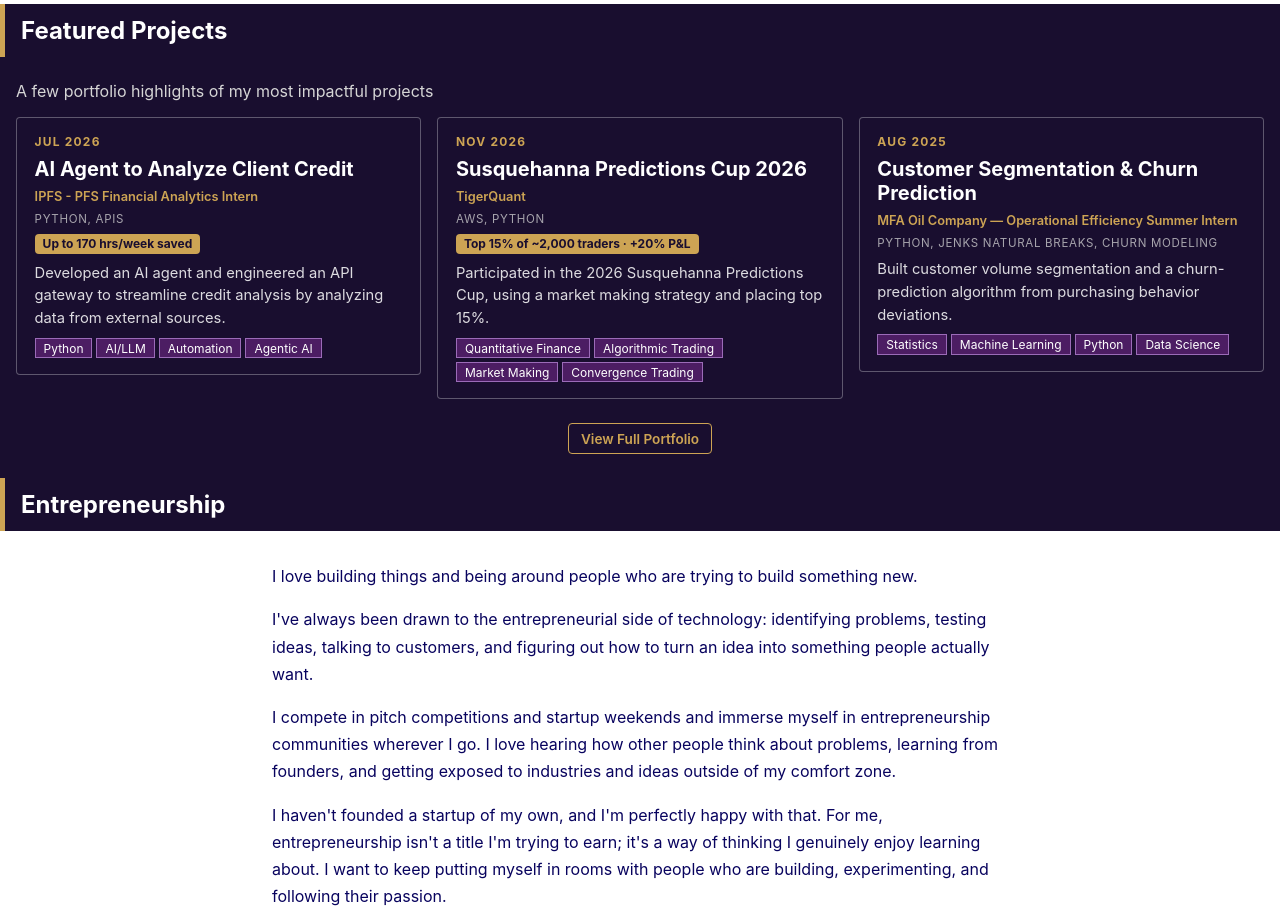
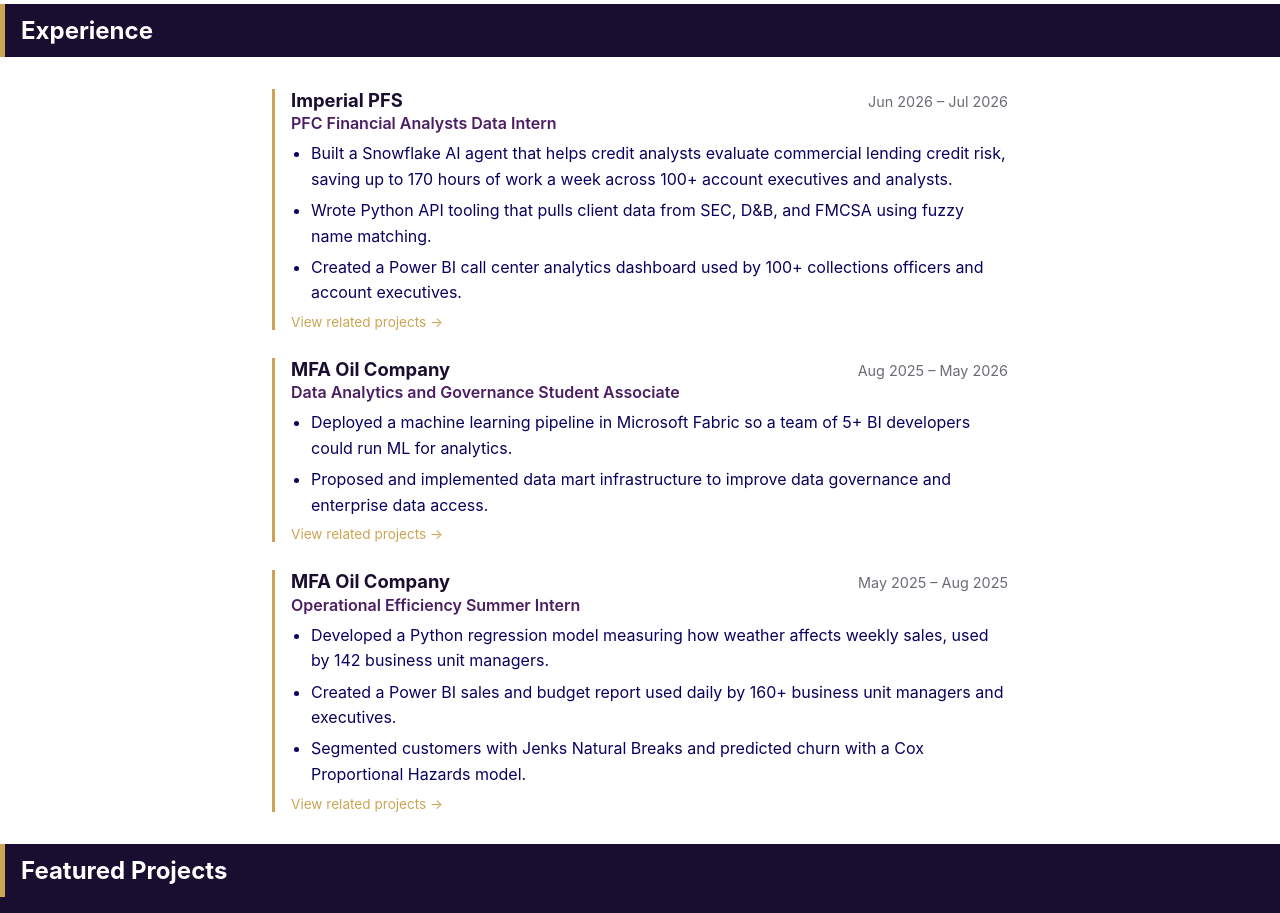
Before and after one commit to annamarkway/personal-website, a plain HTML site: page index.html in a window 1280 px wide. Shown: the part 1838-2751 px from the top of the page. Drawn offline with Linux system fonts and the light colour scheme.

Commit message:
Add Experience section to homepage
Lists Imperial PFS and both MFA Oil roles, each linking to its projects
via the employer filter.

```diff
--- a/index.html
+++ b/index.html
@@ -29,6 +29,7 @@
         <a href="#intro">Intro</a>
         <a href="#about">About</a>
         <a href="#education">Education</a>
+        <a href="#experience">Experience</a>
         <a href="#featured-projects">Featured Projects</a>
         <a href="#entrepreneurship">Entrepreneurship</a>
         <a href="#volunteering">Volunteering</a>
@@ -112,6 +113,48 @@
         </div>
     </section>
 
+    <h1 id="experience">Experience</h1>
+    <section class="experience-section">
+        <div class="experience-item">
+            <div class="experience-header">
+                <h3 class="experience-org">Imperial PFS</h3>
+                <p class="experience-dates">Jun 2026 – Jul 2026</p>
+            </div>
+            <p class="experience-role">PFC Financial Analysts Data Intern</p>
+            <ul class="experience-bullets">
+                <li>Built a Snowflake AI agent that helps credit analysts evaluate commercial lending credit risk, saving up to 170 hours of work a week across 100+ account executives and analysts.</li>
+                <li>Wrote Python API tooling that pulls client data from SEC, D&amp;B, and FMCSA using fuzzy name matching.</li>
+                <li>Created a Power BI call center analytics dashboard used by 100+ collections officers and account executives.</li>
+            </ul>
+            <a class="related-projects-link" href="portfolio.html?employer=imperial-pfs">View related projects →</a>
+        </div>
+        <div class="experience-item">
+            <div class="experience-header">
+                <h3 class="experience-org">MFA Oil Company</h3>
+                <p class="experience-dates">Aug 2025 – May 2026</p>
+            </div>
+            <p class="experience-role">Data Analytics and Governance Student Associate</p>
+            <ul class="experience-bullets">
+                <li>Deployed a machine learning pipeline in Microsoft Fabric so a team of 5+ BI developers could run ML for analytics.</li>
+                <li>Proposed and implemented data mart infrastructure to improve data governance and enterprise data access.</li>
+            </ul>
+            <a class="related-projects-link" href="portfolio.html?employer=mfa-oil-associate">View related projects →</a>
+        </div>
+        <div class="experience-item">
+            <div class="experience-header">
+                <h3 class="experience-org">MFA Oil Company</h3>
+                <p class="experience-dates">May 2025 – Aug 2025</p>
+            </div>
+            <p class="experience-role">Operational Efficiency Summer Intern</p>
+            <ul class="experience-bullets">
+                <li>Developed a Python regression model measuring how weather affects weekly sales, used by 142 business unit managers.</li>
+                <li>Created a Power BI sales and budget report used daily by 160+ business unit managers and executives.</li>
+                <li>Segmented customers with Jenks Natural Breaks and predicted churn with a Cox Proportional Hazards model.</li>
+            </ul>
+            <a class="related-projects-link" href="portfolio.html?employer=mfa-oil-intern">View related projects →</a>
+        </div>
+    </section>
+
     <h1 id="featured-projects">Featured Projects</h1>
     <section class="portfolio-section">
         <p class="portfolio-subtitle">A few portfolio highlights of my most impactful projects</p>
--- a/style.css
+++ b/style.css
@@ -281,6 +281,55 @@ p {
     color: var(--muted_gray);
     font-size: .85rem;
     text-align: center;
+}
+
+.experience-section {
+    max-width: 46rem;
+    margin: 0 auto;
+    padding: 2rem 1.5rem;
+    display: grid;
+    gap: 1.75rem;
+}
+
+.experience-item {
+    border-left: .2rem solid var(--gold);
+    padding-left: 1rem;
+}
+
+.experience-header {
+    display: flex;
+    flex-wrap: wrap;
+    justify-content: space-between;
+    align-items: baseline;
+    gap: .25rem 1rem;
+}
+
+.experience-org {
+    margin: 0;
+    color: var(--dark_blue_purple);
+    font-size: 1.15rem;
+}
+
+.experience-dates {
+    color: var(--muted_gray);
+    font-size: .9rem;
+}
+
+.experience-role {
+    color: var(--bright_purple);
+    font-weight: 600;
+    margin-top: .15rem;
+}
+
+.experience-bullets {
+    color: var(--night_blue);
+    line-height: 1.6;
+    margin: .5rem 0;
+    padding-left: 1.25rem;
+}
+
+.experience-bullets li {
+    margin-bottom: .35rem;
 }
 
 .education-section {
```
